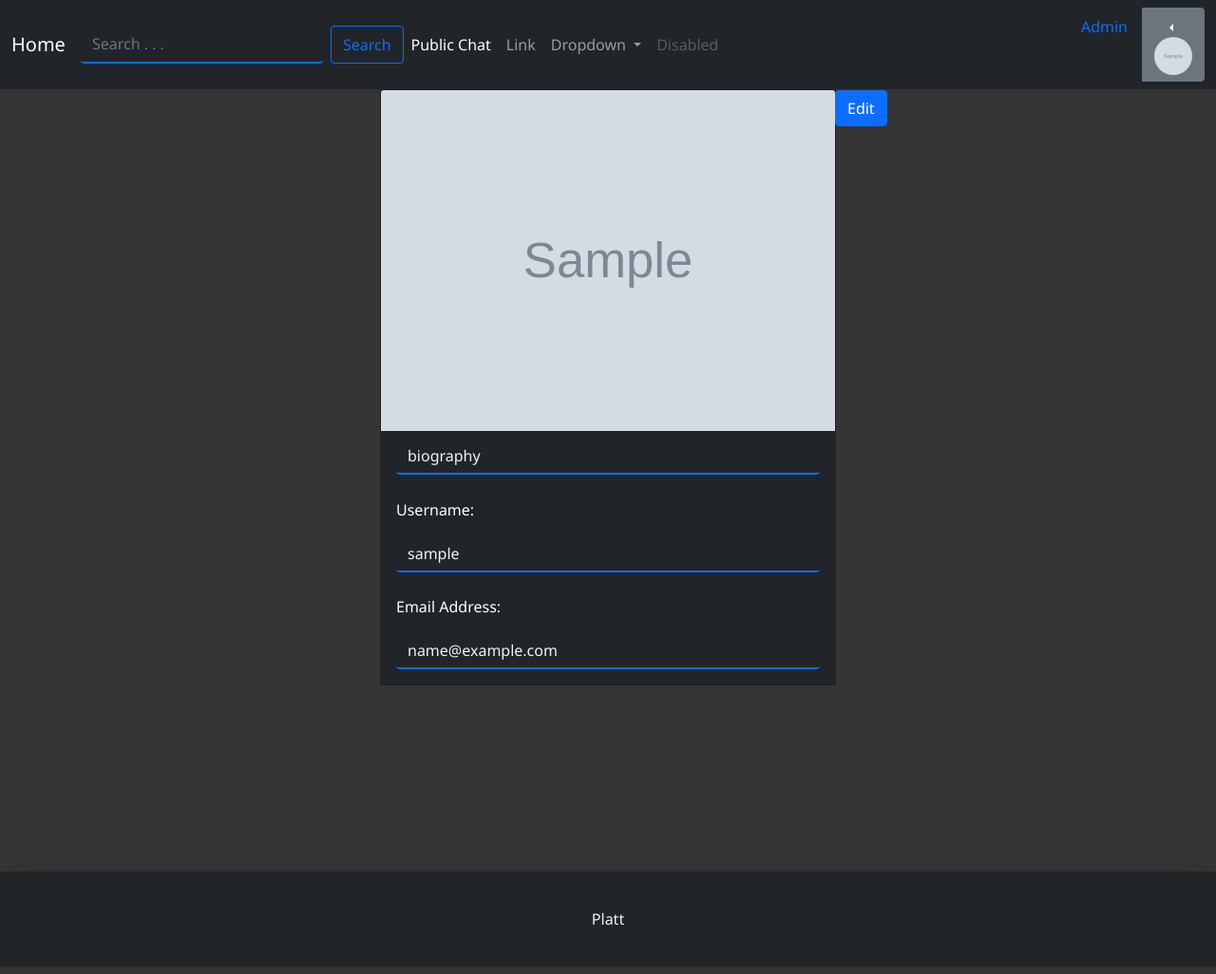
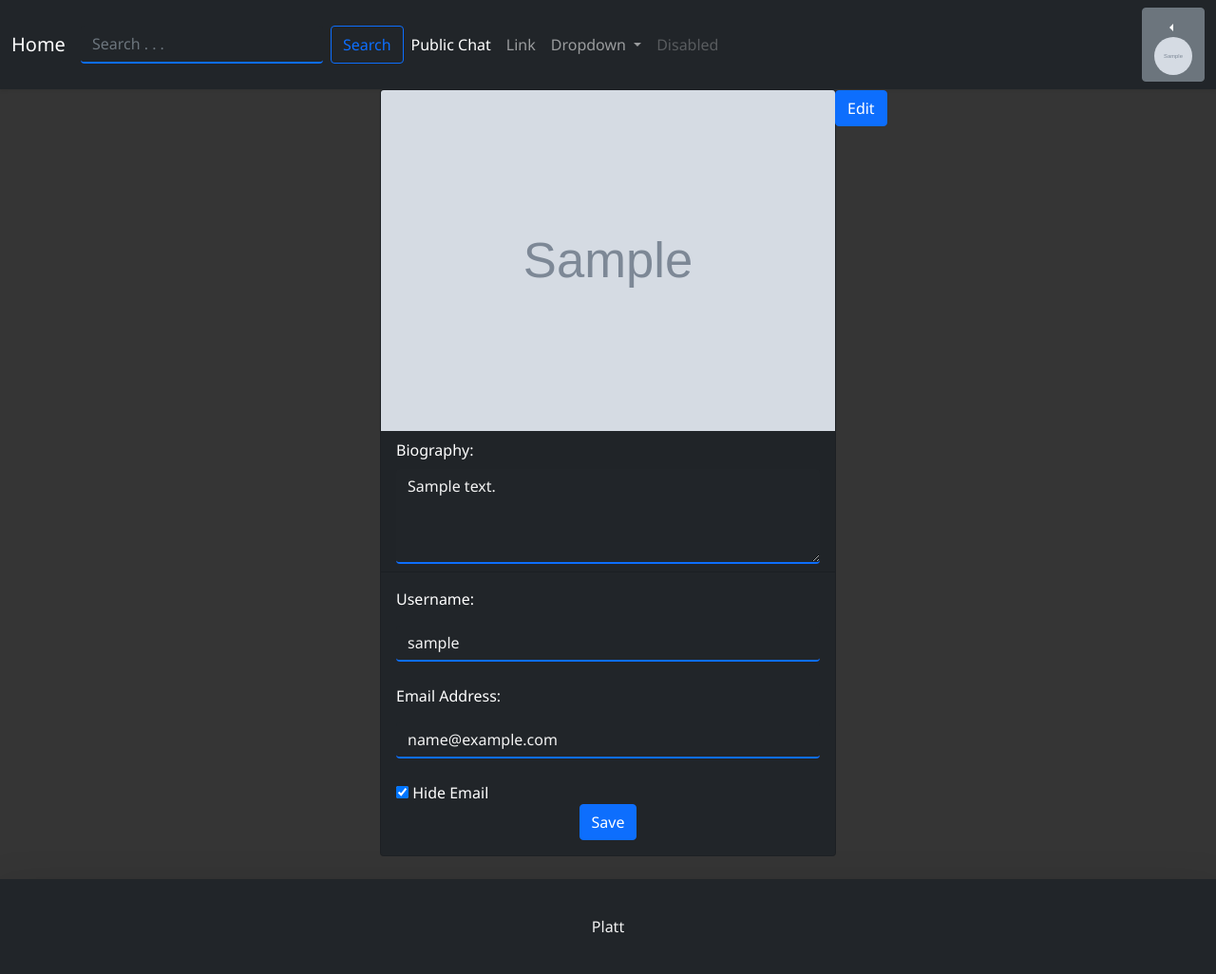
Before and after one commit to Pl4tt/django_web_app, a Django app: page /settings/1/ in a window 1280 px wide. Shown: the whole page at 95% size. Run offline with Django 3.2, Linux system fonts and the light colour scheme; a user stored in the database is signed in; tables that the repository leaves empty hold one stand-in row (values such as "Sample post"); grey boxes marked "Sample" are stand-in pictures; parts of the project's set-up code (start-up, migrations or seed data) failed here and were passed over.

Commit message:
added settings functionality

```diff
--- a/src/account/models.py
+++ b/src/account/models.py
@@ -47,6 +47,7 @@ def get_profile_image_filepath(self, filename):
 class Account(AbstractBaseUser):
     email = models.EmailField(max_length=60, unique=True)
     username = models.CharField(max_length=25, unique=True)
+    biography = models.CharField(max_length=255, blank=True, null=True, default="I'm tooo boring :((")
     date_created = models.DateTimeField(verbose_name="date created", auto_now_add=True)
     last_login = models.DateTimeField(verbose_name="last login", auto_now=True)
     profile_image = models.ImageField(max_length=255, upload_to=get_profile_image_filepath, null=True, blank=True, default=get_default_profile_image)
--- a/src/account/templates/account/profile_view.html
+++ b/src/account/templates/account/profile_view.html
@@ -6,10 +6,10 @@
 <div class="card-group justify-content-center">
     <div class="card text-white bg-dark mb-3" style="max-width: 20rem;">
         <img src="{{user.profile_image.url}}" alt="Platt" class="card-img-top">
-        <div class="card-header">biography</div>
+        <div class="card-header">{{ user.biography }}</div>
         <div class="card-body">
             <p class="card-text">Username:</p>
-            <h5 class="card-text">{{user.username}}</h5>
+            <h5 class="card-text">{{ user.username }}</h5>
             <br>
             <p class="card-text">Email Address:</p>
             {% if is_self %}
--- a/src/account/templates/account/search_results.html
+++ b/src/account/templates/account/search_results.html
@@ -26,7 +26,7 @@
                             <h5 class="card-title">{{user.0.username}}</h5>
                         </a>
                         <p class="card-text">biography</p>
-                        <p class="card-text"><small class="text-muted">Last updated 3 mins ago</small></p>
+                        <p class="card-text"><small class="text-muted">Member since {{ user.date_created }}</small></p>
                     </div>
                 </div>
             </div>
--- a/src/account/templates/account/settings.html
+++ b/src/account/templates/account/settings.html
@@ -21,17 +21,31 @@
 </style>
 
 <div class="card text-white bg-dark mb-3" style="max-width: 30rem;">
-    <form method="POST">
+    <form class="form-signin" method="POST">
         {% csrf_token %}
         <img src="{{user.profile_image.url}}" id="id_profile_image" alt="Platt" class="card-img-top">
         <a href="#" class="btn btn-primary" id="id_profile_image_button">Edit</a>
-        <div class="card-header"><input class="form-control me-2 custom-dark-input" value="biography"></div>
+        <div class="card-header">
+            <p class="card-title">Biography:</p>
+            <textarea name="biography" class="form-control me-2 custom-dark-input" style="height: 100px;">{{ user.biography }}</textarea>
+        </div>
         <div class="card-body">
             <p class="card-text">Username:</p>
-            <input class="card-text form-control me-2 custom-dark-input" value="{{user.username}}">
+            <input name="username" class="card-text form-control me-2 custom-dark-input" value="{{user.username}}">
             <br>
             <p class="card-text">Email Address:</p>
-            <input class="card-text form-control me-2 custom-dark-input" value="{{user.email}}">
+            <input name="email" class="card-text form-control me-2 custom-dark-input" value="{{user.email}}">
+            <br>
+            <input name="hide_email" type="checkbox" checked="{{user.hide_email}}" id="id_hide_email">
+            <label class="form-check-label" for="id_hide_email">
+                Hide Email
+            </label>
+            <div align="center">
+                {% if error %}
+                <p style="color: red;">{{error}}</p>
+                {% endif %}
+                <button class="btn btn-primary" type="submit">Save</button>
+            </div>
         </div>
     </form>
 </div>
--- a/src/account/views.py
+++ b/src/account/views.py
@@ -2,7 +2,7 @@ from django.shortcuts import render, redirect
 from django.contrib.auth import authenticate, logout, login
 from django.http import HttpResponse
 
-from .forms import AccountAuthenticationForm, RegistrationForm
+from .forms import AccountAuthenticationForm, RegistrationForm, AccountUpdateForm
 from .models import Account
 
 
@@ -97,8 +97,11 @@ def profile_view(request, id: int):
 
 def settings(request, id: int):
     """
-    Renders the settings page from requested id if it's yourself.
+    Renders the settings page from requested id if it's yourself and saves the changes if there are changes.
     """
+    if not request.user.is_authenticated:
+        return redirect("account:login")
+
     context = {}
     req_user = request.user
     try:
@@ -110,7 +113,12 @@ def settings(request, id: int):
         return HttpResponse("You are not allowed to change someone else's account")
 
     if request.POST:
-        pass
+        form = AccountUpdateForm(request.POST, instance=req_user)
+        if form.is_valid():
+            form.save()
+            return redirect("account:profile", id=req_user.pk)
+        else:
+            context["error"] = "Form is invalid!"
 
     context["user"] = req_user
 
@@ -122,7 +130,7 @@ def search(request, *args, **kwargs):
     """
     context = {}
 
-    if request.method == "GET":
+    if request.GET:
         query = request.GET["q"]
         accounts = Account.objects.filter(username__icontains=query).distinct()
         search_results = []
--- a/src/templates/snippets/header.html
+++ b/src/templates/snippets/header.html
@@ -72,9 +72,6 @@
 			</ul>
 			<div class="btn-group dropstart">
 			{% if request.user.is_authenticated %}
-				{% if request.user.is_admin %}
-					<a href="{% url 'admin:index' %}" class="nav-link">Admin</a> <!--TODO: Designing Button-->
-				{% endif %}
 				<button
 					class="btn btn-secondary dropdown-toggle"
 					type="button"
@@ -97,6 +94,9 @@
 				>
 					<li><a class="dropdown-item" href="{% url 'account:profile' id=request.user.pk %}">Account</a></li>
 					<li><hr class="dropdown-divider" /></li>
+					{% if request.user.is_admin %}
+						<li><a href="{% url 'admin:index' %}" class="dropdown-item">Admin</a></li>
+					{% endif %}
 					<li><a class="dropdown-item" href="{% url 'account:settings' id=request.user.pk %}">Settings</a></li>
 					<li><a class="dropdown-item" href="{% url 'account:logout' %}">Logout</a></li>
 				</ul>
@@ -114,7 +114,7 @@
 	function executeSearch() {
         var query = document.getElementById("id_search_bar").value
 		if (query.length > 0) {
-			window.location.replace("{% url 'account:search' %}?q=" + query)
+			window.location.replace(`{% url 'account:search' %}?q=${query}`)
 		}
 
 		return false;
--- a/src/web_app/settings.py
+++ b/src/web_app/settings.py
@@ -84,9 +84,6 @@ WSGI_APPLICATION = 'web_app.wsgi.application'
 # Database
 # https://docs.djangoproject.com/en/3.2/ref/settings/#databases
 
-DB_NAME = "django_web_app"
-DB_USER = "django"
-DB_PASSWORD = "password"
 DATABASES = {
     'default': {
         'ENGINE': 'django.db.backends.postgresql_psycopg2',
```
Also changed, not shown: src/account/forms.py (+33 -1 lines), src/account/migrations/0001_initial.py (added), src/account/migrations/__init__.py (added).
